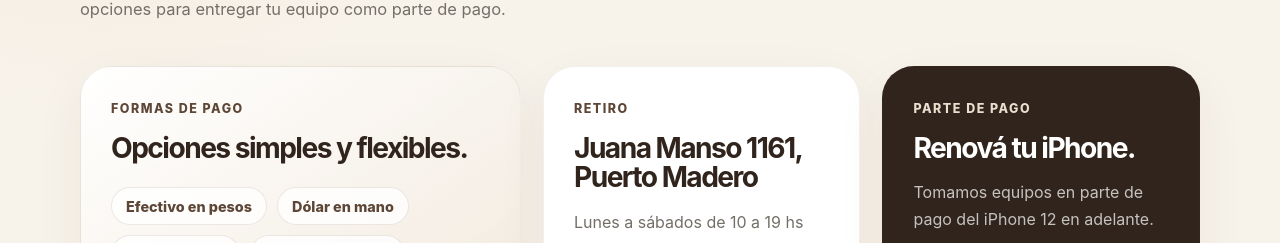
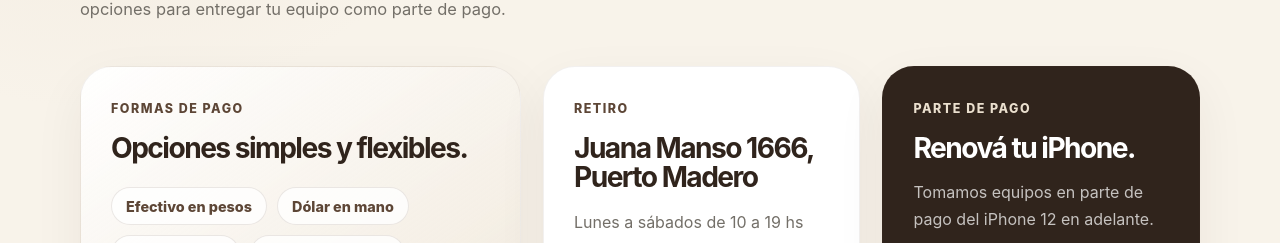
Before and after one commit to AgustinCabrera85/XXI, a React (Vite) app: page / in a window 1280 px wide. Shown: the part 2136-2379 px from the top of the page. Built offline with nearby package versions, Linux system fonts and the light colour scheme.

Commit message:
Update siteConfig.js
Actualización de Dirección.

```diff
--- a/src/data/siteConfig.js
+++ b/src/data/siteConfig.js
@@ -7,7 +7,7 @@
   whatsappDisplay: "+54 9 11 7606-5791",
   whatsappMessage: "Hola, quiero consultar por modelos de iPhone.",
   email: "xxicorporative@gmail.com",
-  location: "Juana Manso 1161, Puerto Madero",
+  location: "Juana Manso 1666, Puerto Madero",
   pickupHours: "Lunes a sábados de 10 a 19 hs",
   instagramHandle: "xximiami",
   instagramUrl: "https://www.instagram.com/xximiami/",
```
